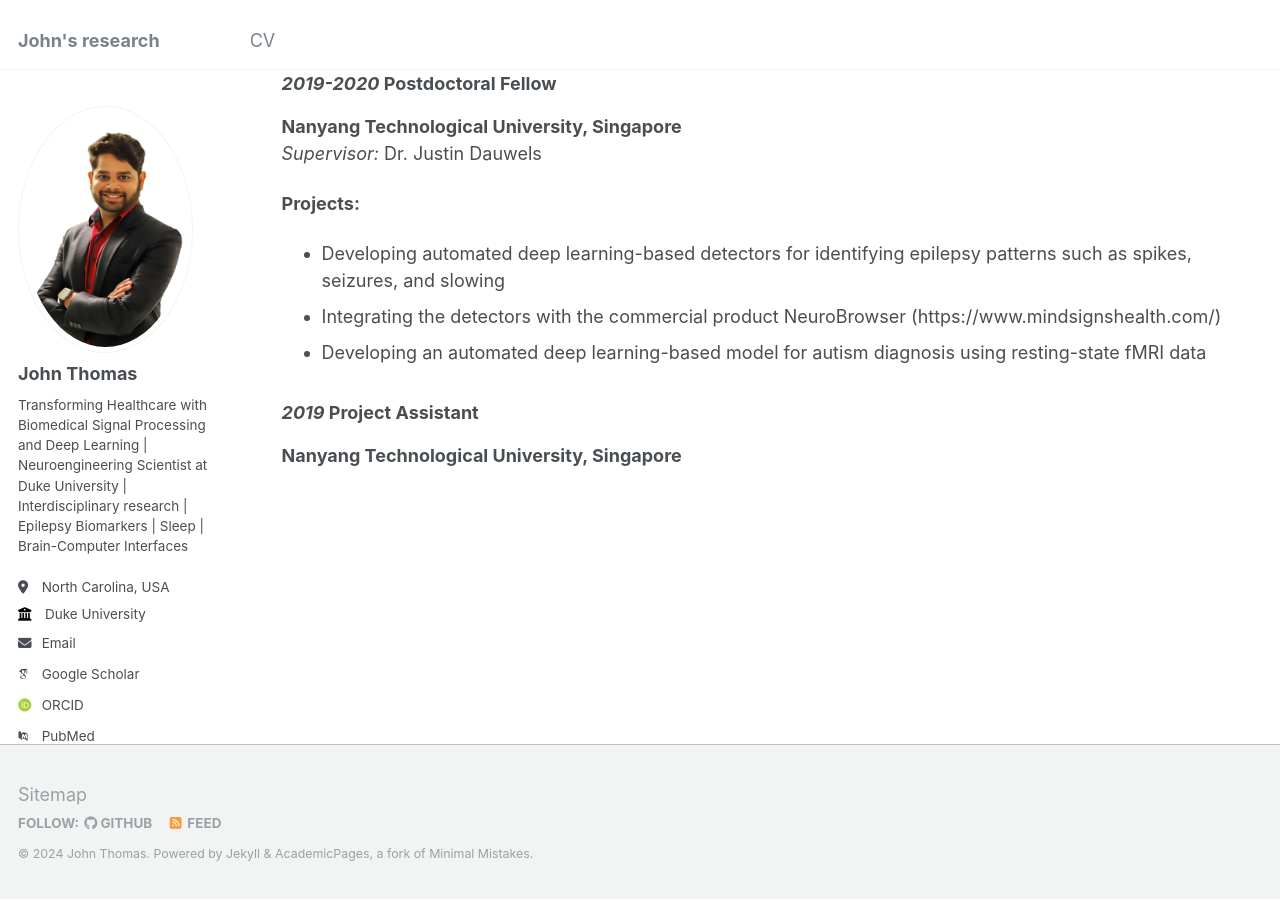
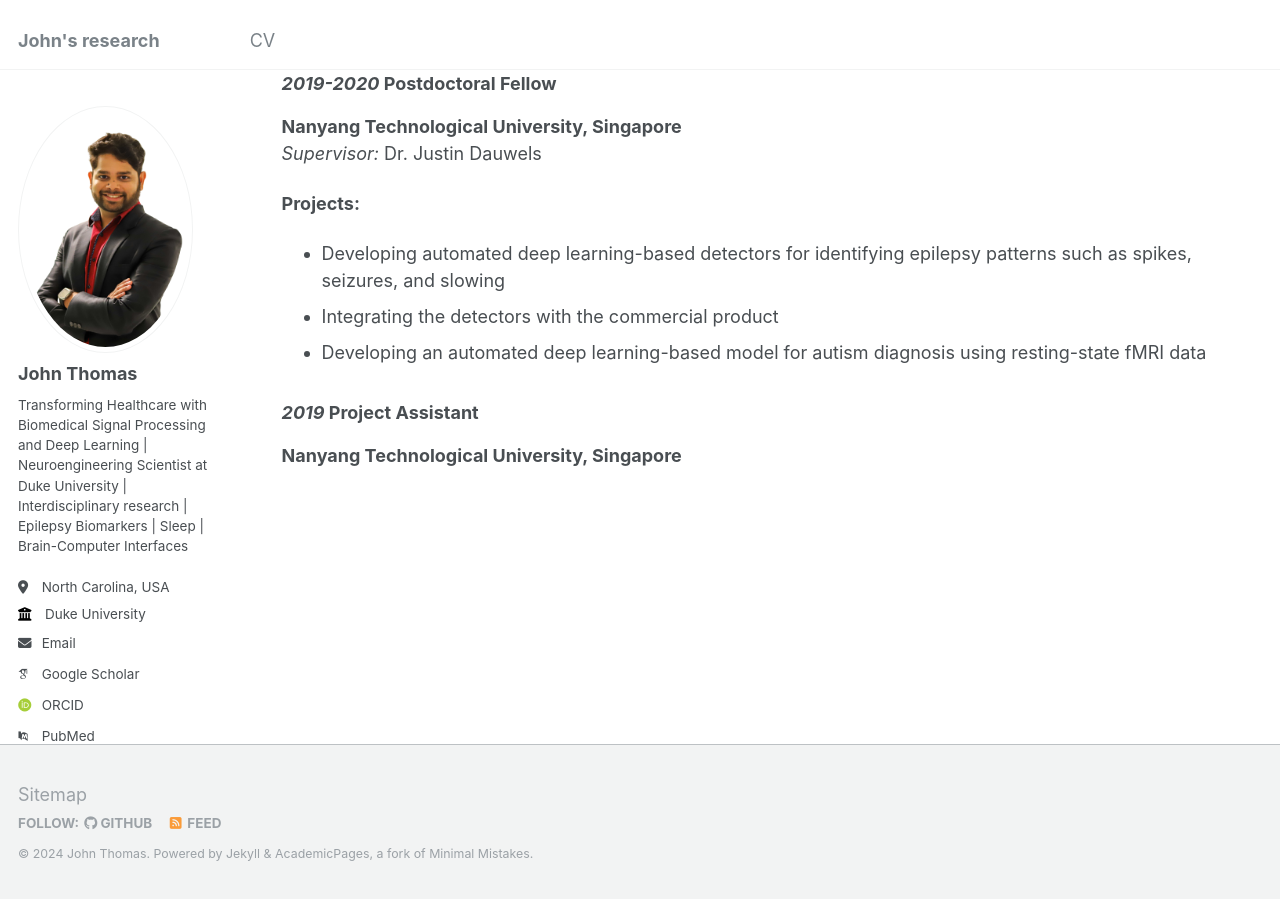
Before and after one commit to johnthomasphd/johnthomasphd.github.io, a Jekyll site: the page built from _pages/cv.md, in a window 1280 px wide and 900 px high, scrolled down 1627 px. Built offline with Jekyll 4.4.1, drawn with Linux system fonts in a browser that asks for light colours; some web fonts are replaced.

Commit message:
Update cv.md

```diff
--- a/_pages/cv.md
+++ b/_pages/cv.md
@@ -56,7 +56,7 @@ redirect_from:
 
 **Projects:**
 - Developing automated deep learning-based detectors for identifying epilepsy patterns such as spikes, seizures, and slowing
-- Integrating the detectors with the commercial product NeuroBrowser (https://www.mindsignshealth.com/)
+- Integrating the detectors with the commercial product
 - Developing an automated deep learning-based model for autism diagnosis using resting-state fMRI data
 
 ### *2019* **Project Assistant**
```
